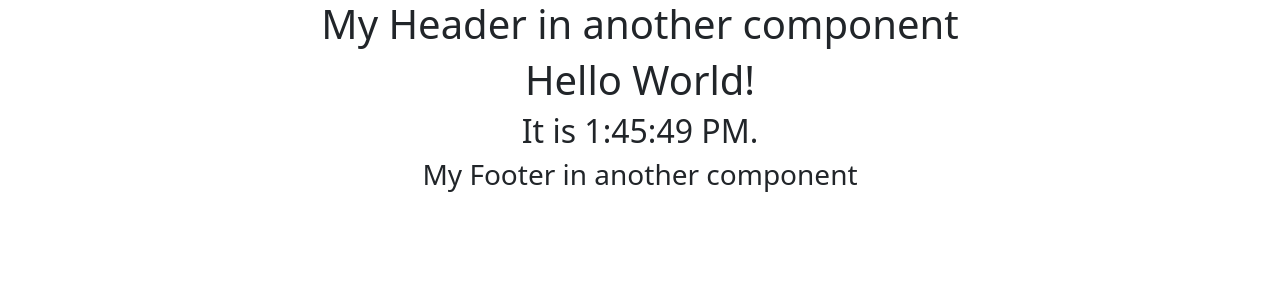
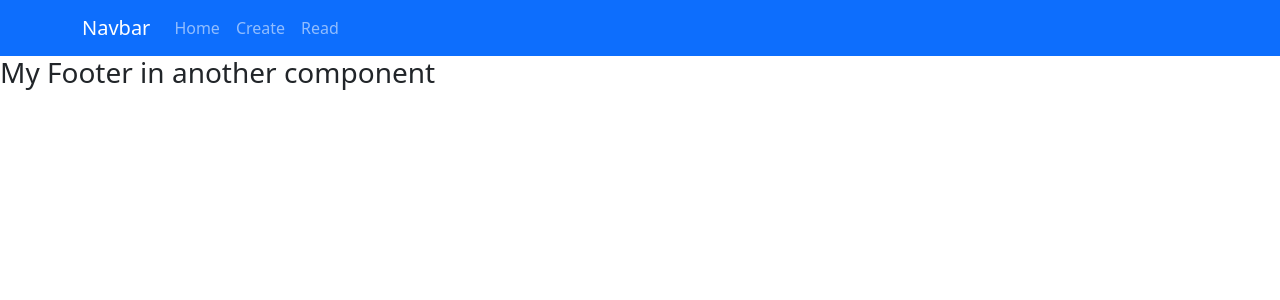
Before and after one commit to ViktorKobylka/Lab-2-Data-Representation-Querying, a React (Create React App) app in the folder movie-app/: page / in a window 1280 px wide. Shown: the top 300 px of the page. Built offline with nearby package versions, Linux system fonts and the light colour scheme.

Commit message:
Updated App.js (error with node_modules)

```diff
--- a/movie-app/package.json
+++ b/movie-app/package.json
@@ -8,7 +8,7 @@
     "@testing-library/user-event": "^13.5.0",
     "react": "^18.3.1",
     "react-dom": "^18.3.1",
-    "react-scripts": "5.0.1",
+    "react-scripts": "^5.0.1",
     "web-vitals": "^2.1.4"
   },
   "scripts": {
--- a/movie-app/src/App.js
+++ b/movie-app/src/App.js
@@ -1,20 +1,20 @@
-import logo from './logo.svg';
-import './App.css';
+import { BrowserRouter as Router, Route, Routes } from 'react-router-dom';
+import NavigationBar from './components/navigationBar';
 import Header from './components/header';
+import Footer from './components/footer';
 import Content from './components/content';
-import Footer from './components/footer';
-
 
 function App() {
-
-
   return (
-
-    <div className="App">
-      <Header />
-      <Content />
+    <Router>
+      <NavigationBar />
+      <Routes>
+        <Route path="/home" element={<Content />} />
+        <Route path="/read" element={<h1>Read Component</h1>} />
+        <Route path="/create" element={<h1>Create Component</h1>} />
+      </Routes>
       <Footer />
-    </div>
+    </Router>
   );
 }
 
```
Also changed, not shown: 1 other file (tests, documents, lock files or other folders).
